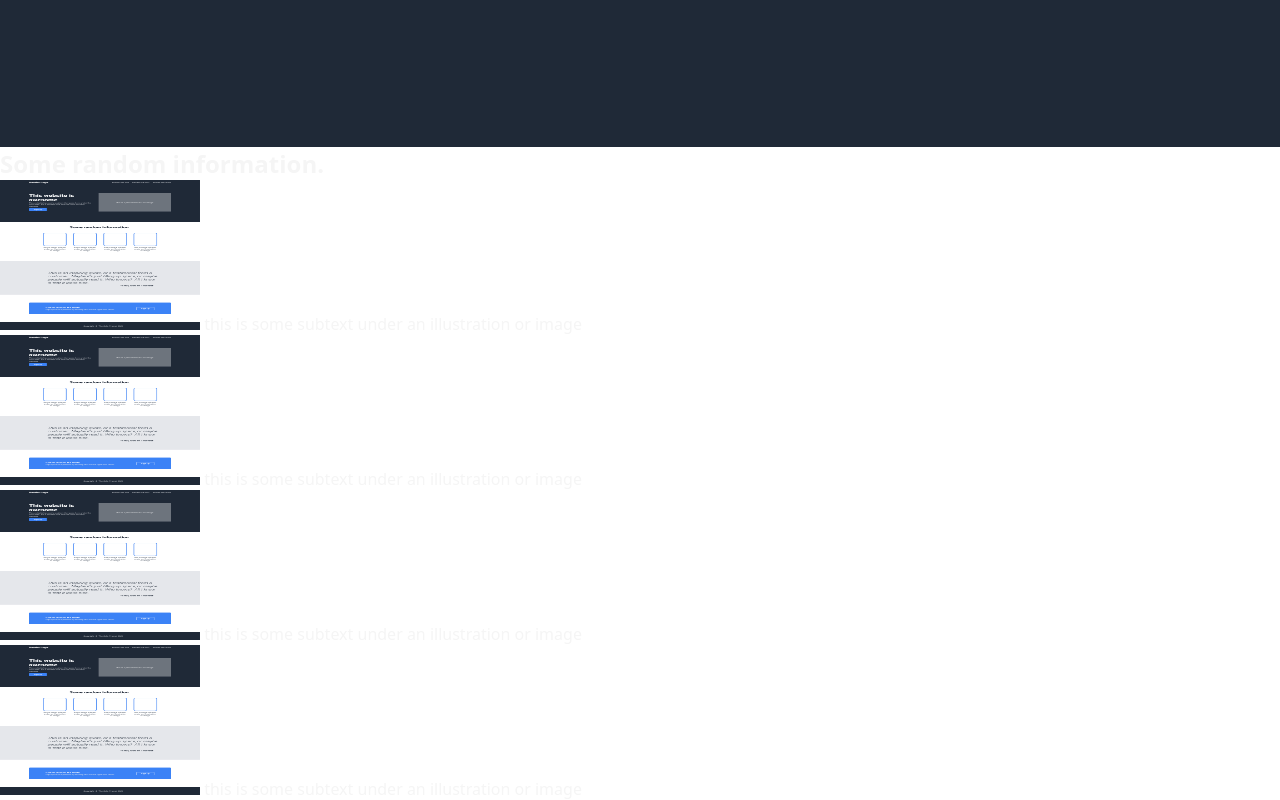
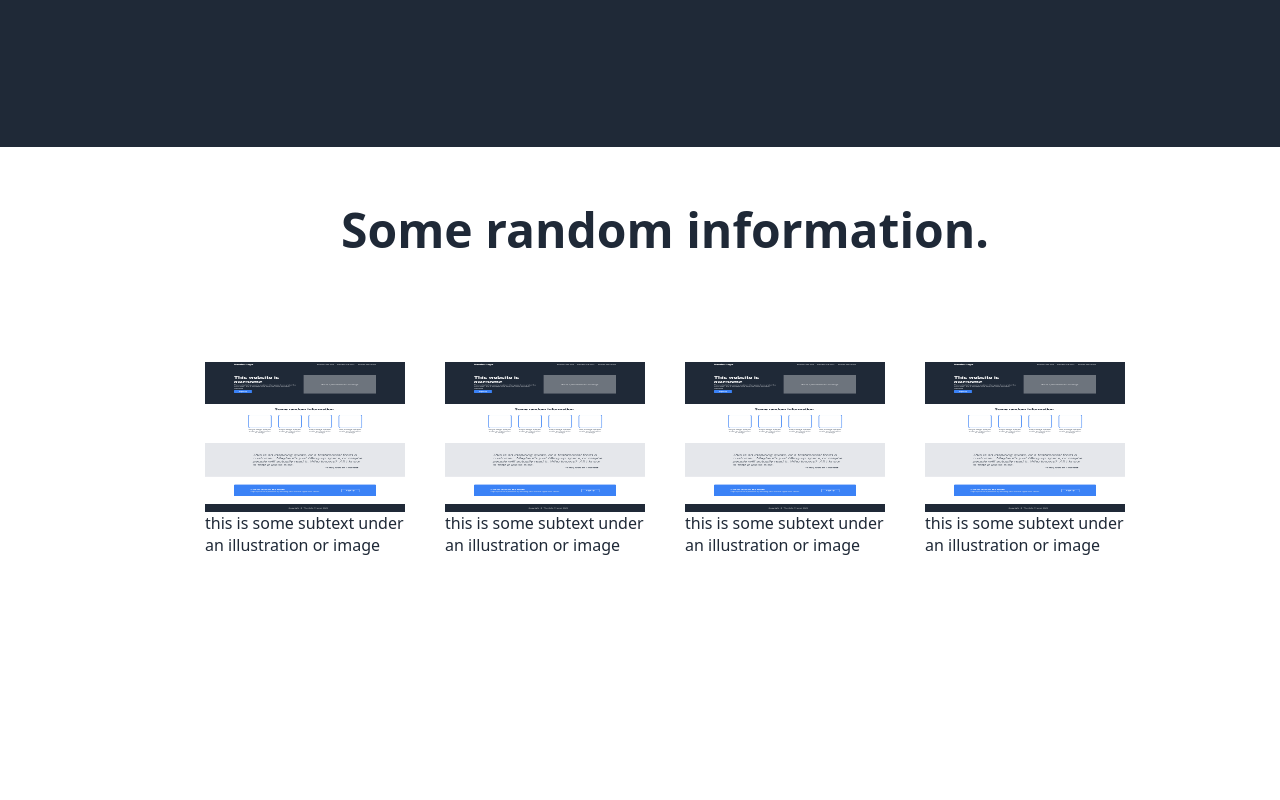
Before and after one commit to danmanalo/landing-page, a plain HTML site: page index.html in a window 1280 px wide. Shown: the part 533-1333 px from the top of the page. After the commit the page ends 1210 px from the top, so only its background shows below. Drawn offline with Linux system fonts and the light colour scheme.

Commit message:
Add style and positioning to the second section

```diff
--- a/style.css
+++ b/style.css
@@ -6,9 +6,15 @@
     font-family: system-ui, -apple-system, BlinkMacSystemFont, 'Segoe UI', Roboto, Oxygen, Ubuntu, Cantarell, 'Open Sans', 'Helvetica Neue', sans-serif;
 }
 
-h1 {
+h1, h2 {
     font-size: 48px;
     color: #F9FAF8;
+}
+
+h2 {
+    text-align: center;
+    color: #1F2937;
+    margin-top: 50px;
 }
 
 .section-1 {
@@ -17,6 +23,28 @@ h1 {
     background-color: #1F2937;
     color: whitesmoke;
 }
+
+.section-2 {
+    width: 1330px;
+    height: 480px;
+
+    color: whitesmoke;
+}
+
+.images {
+    display: flex;
+    gap: 40px;
+    justify-content: center;
+    margin-top:100px;
+}
+
+.imgcont {
+    display: flex;
+    flex-direction: column;
+    color: #1F2937;
+    width: 200px;
+}
+
 
 .header {
     display: flex;
```
